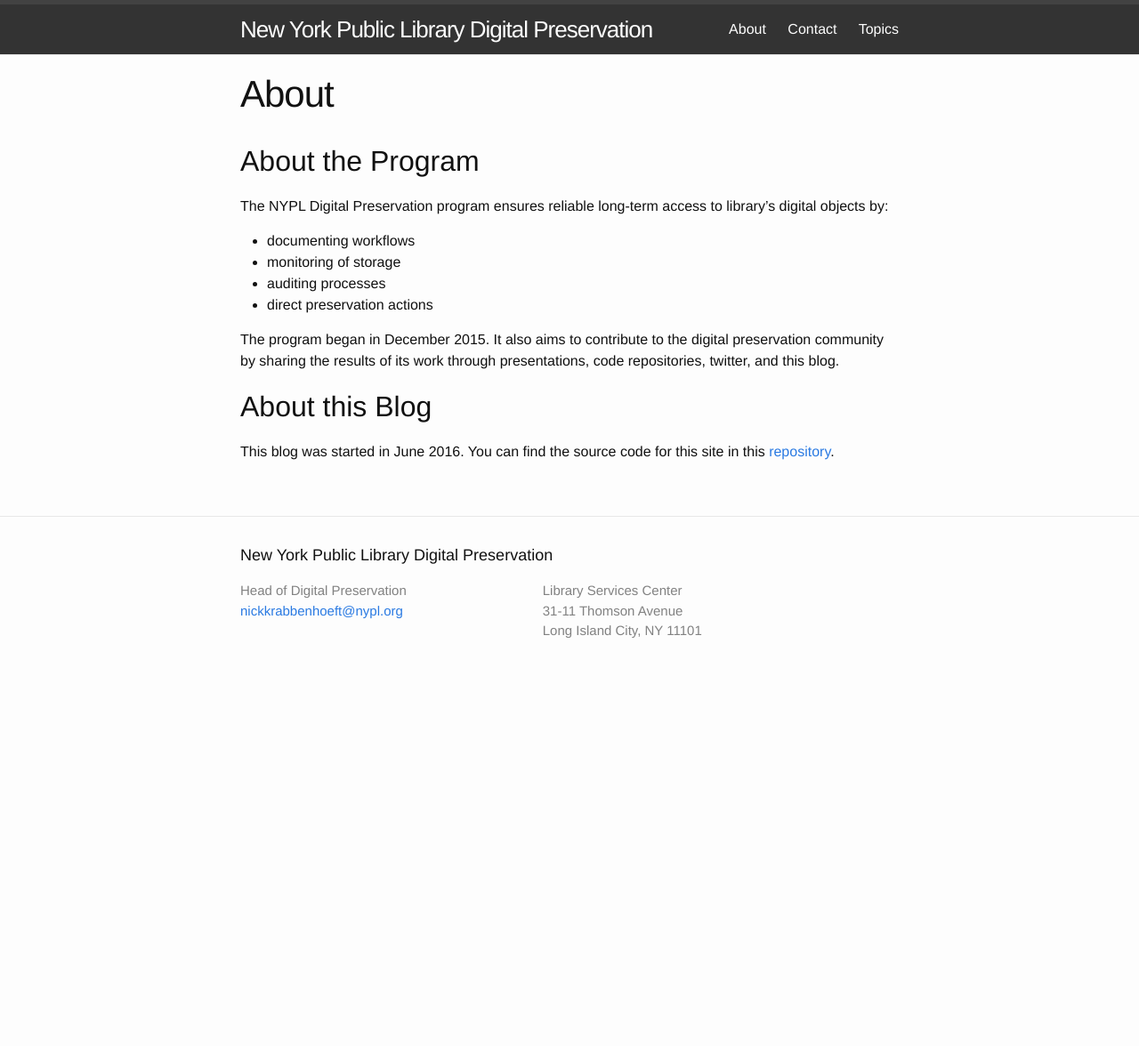
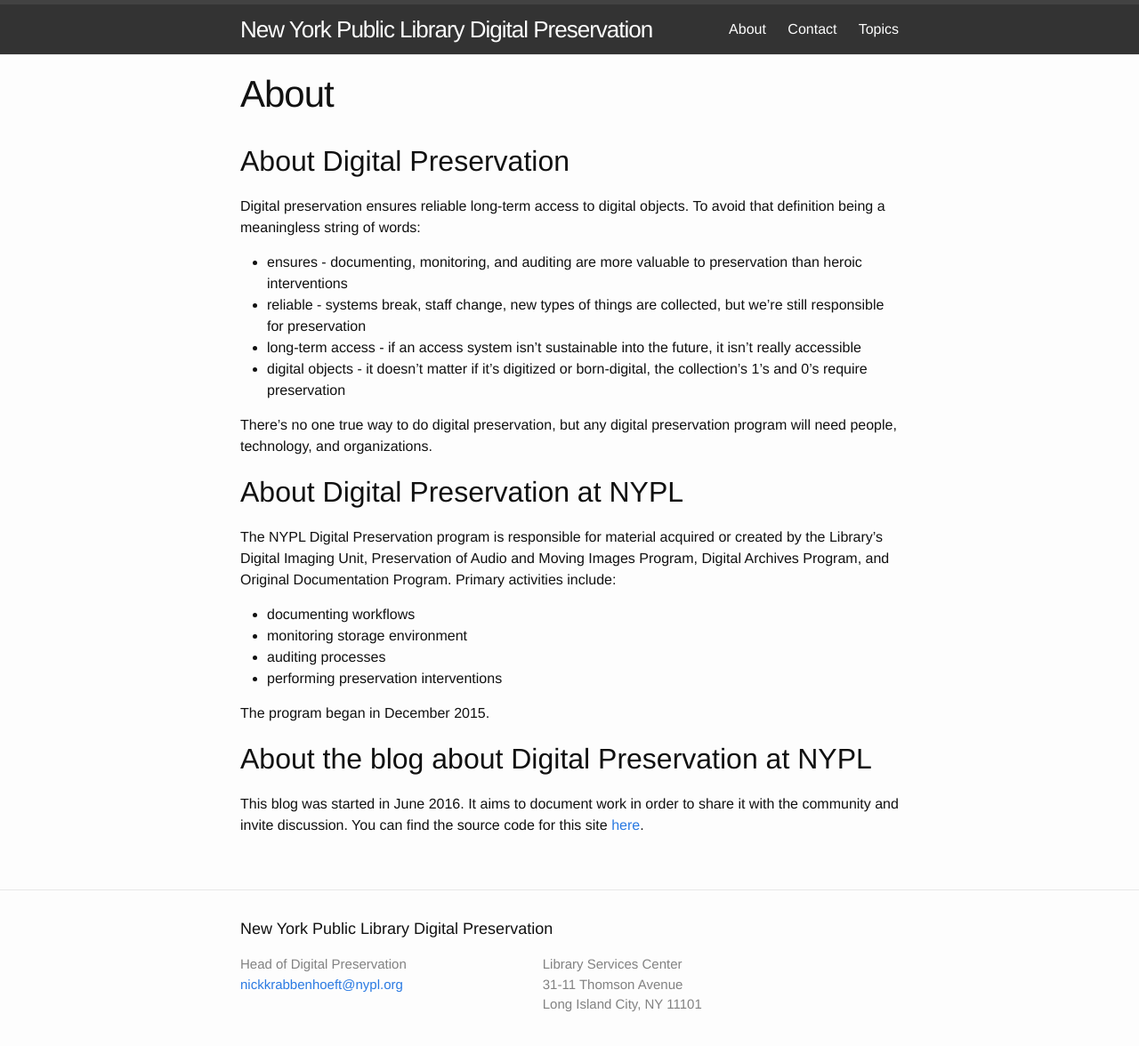
Before and after one commit to NYPL/digpres, a Jekyll site: the page built from about.md, in a window 1280 px wide and 1201 px high. Shown: the top 1176 px of the window at 89% size. Built offline with Jekyll 4.4.1, drawn with Linux system fonts in a browser that asks for light colours.

Commit message:
add moar

```diff
--- a/about.md
+++ b/about.md
@@ -4,16 +4,26 @@ title: About
 permalink: /about/
 ---
 
-## About the Program
-The NYPL Digital Preservation program ensures reliable long-term access to library's digital objects by:
+## About Digital Preservation
+Digital preservation ensures reliable long-term access to digital objects. To avoid that definition being a meaningless string of words:
+
+* ensures - documenting, monitoring, and auditing are more valuable to preservation than heroic interventions
+* reliable - systems break, staff change, new types of things are collected, but we're still responsible for preservation
+* long-term access - if an access system isn't sustainable into the future, it isn't really accessible
+* digital objects - it doesn't matter if it's digitized or born-digital, the collection's 1's and 0's require preservation
+
+There's no one true way to do digital preservation, but any digital preservation program will need people, technology, and organizations.
+
+## About Digital Preservation at NYPL
+The NYPL Digital Preservation program is responsible for material acquired or created by the Library's Digital Imaging Unit, Preservation of Audio and Moving Images Program, Digital Archives Program, and Original Documentation Program. Primary activities include:
 
 * documenting workflows
-* monitoring of storage
+* monitoring storage environment
 * auditing processes
-* direct preservation actions
+* performing preservation interventions
 
-The program began in December 2015. It also aims to contribute to the digital preservation community by sharing the results of its work through presentations, code repositories, twitter, and this blog.
+The program began in December 2015.
 
-## About this Blog
+## About the blog about Digital Preservation at NYPL
 
-This blog was started in June 2016. You can find the source code for this site in this [repository](https://github.com/nypl/digpres).
+This blog was started in June 2016. It aims to document work in order to share it with the community and invite discussion. You can find the source code for this site [here](https://github.com/nypl/digpres).
```
